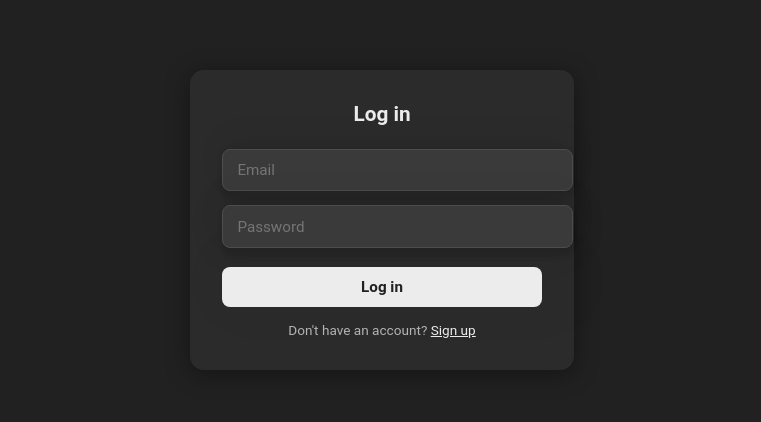
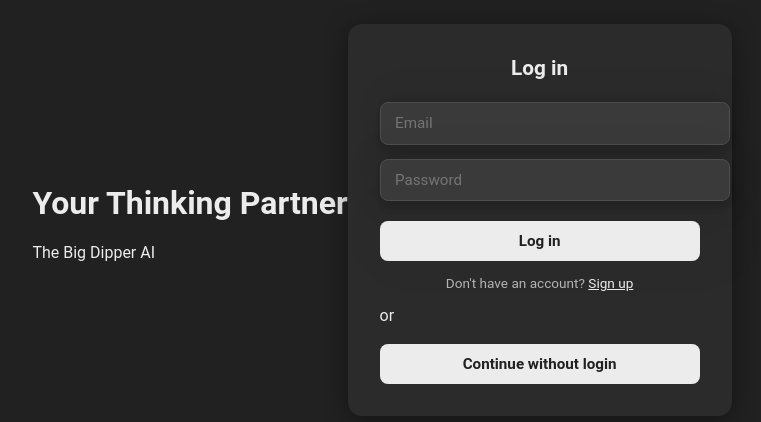
Before and after one commit to Ishan0011/The-Big-Dipper-AI, a React (Vite) app in the folder Frontend/: page / in a window 1280 px wide. Shown: the part 180-602 px from the top of the page, without its empty margins (258-1019 px from the left). Built offline with nearby package versions, Linux system fonts and the light colour scheme; no server answers.

Commit message:
login page change

```diff
--- a/Frontend/src/Auth.jsx
+++ b/Frontend/src/Auth.jsx
@@ -5,7 +5,7 @@
 const API_BASE_URL = import.meta.env.VITE_API_URL || "http://localhost:8080";
 
 function Auth() {
-    const { setToken, setUser } = useContext(MyContext);
+    const { setToken, setUser, continueAsGuest } = useContext(MyContext);
     const [mode, setMode] = useState("login"); // "login" | "signup"
     const [name, setName] = useState("");
     const [email, setEmail] = useState("");
@@ -50,6 +50,11 @@
 
     return (
         <div className="authWrapper">
+            <div className="authHero">
+                <h1 className="authHeading"><span className="highlight">Your Thinking Partner</span></h1>
+                <p className="authSubheading">The Big Dipper AI</p>
+            </div>
+
             <form className="authBox" onSubmit={handleSubmit}>
                 <h2>{mode === "login" ? "Log in" : "Create your account"}</h2>
 
@@ -92,6 +97,12 @@
                         {mode === "login" ? "Sign up" : "Log in"}
                     </span>
                 </p>
+
+                <div className="authDivider"><span>or</span></div>
+
+                <button type="button" className="guestButton" onClick={continueAsGuest}>
+                    Continue without login
+                </button>
             </form>
         </div>
     );
```
